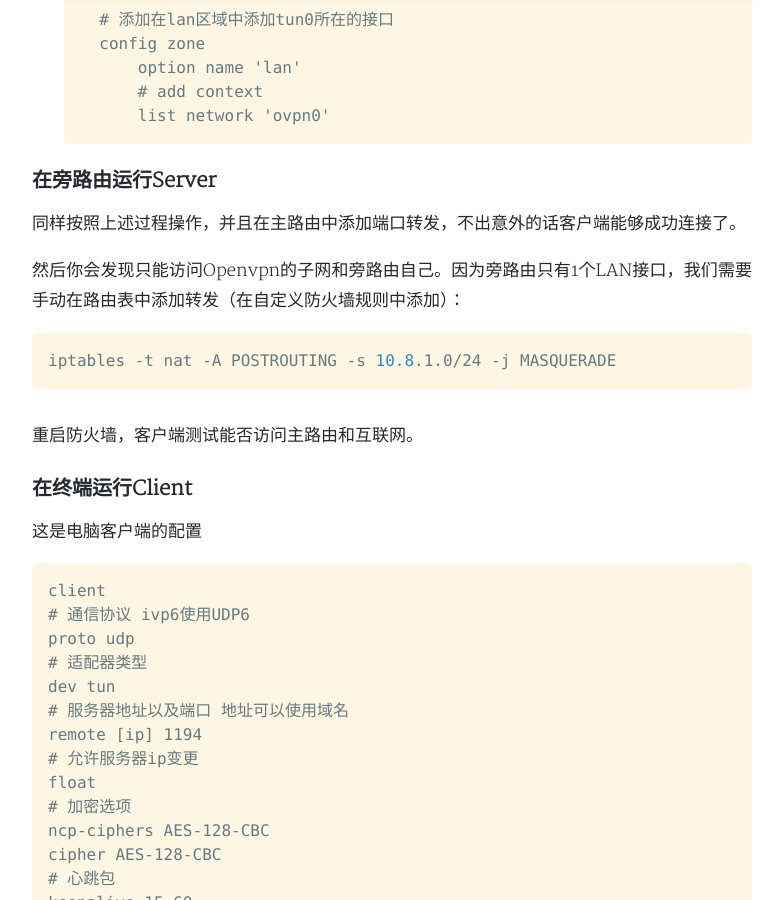
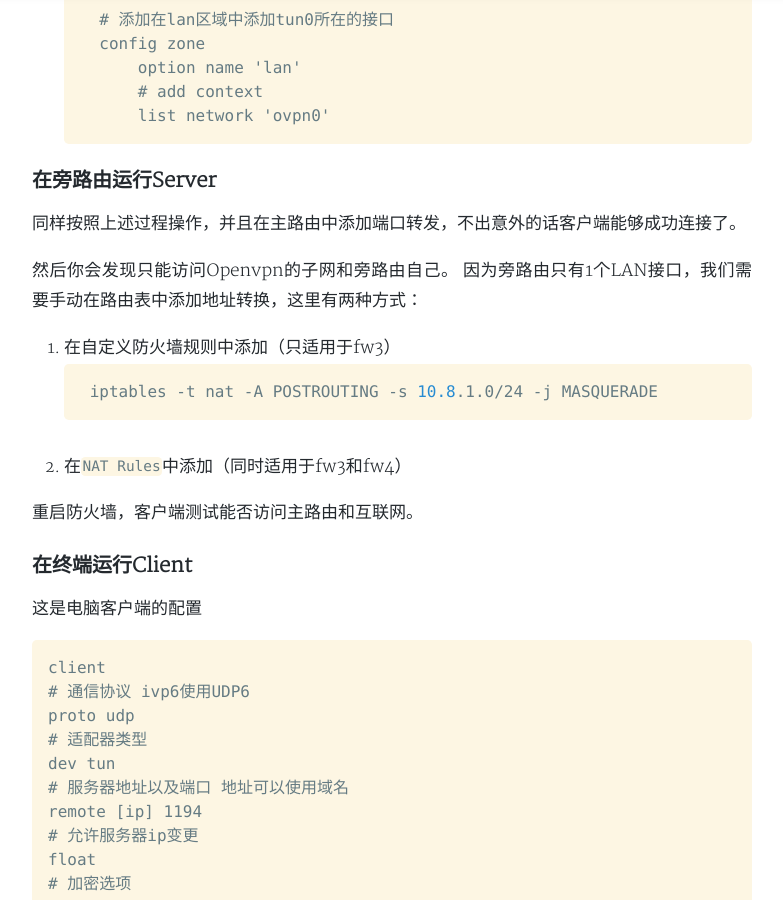
Before and after one commit to lgtm-migrator/echo094.github.io, a Jekyll site: the page built from _posts/2018-09-25-linux-openwrt.md, in a window 1280 px wide and 900 px high, scrolled down 12597 px. Shown: the whole window, without its empty margins (248-1031 px from the left). Built offline with Jekyll 4.4.1, drawn with Linux system fonts in a browser that asks for light colours; nearby versions of some CDN libraries; a style sheet for code colours, icons or effects is not loaded.

Commit message:
Update 2018-09-25-linux-openwrt.md

````diff
--- a/_posts/2018-09-25-linux-openwrt.md
+++ b/_posts/2018-09-25-linux-openwrt.md
@@ -545,11 +545,16 @@ OpenWrt官网的文档：[点我](https://openwrt.org/docs/guide-user/services/v
 
 同样按照上述过程操作，并且在主路由中添加端口转发，不出意外的话客户端能够成功连接了。
 
-然后你会发现只能访问Openvpn的子网和旁路由自己。因为旁路由只有1个LAN接口，我们需要手动在路由表中添加转发（在自定义防火墙规则中添加）：
+然后你会发现只能访问Openvpn的子网和旁路由自己。
+因为旁路由只有1个LAN接口，我们需要手动在路由表中添加地址转换，这里有两种方式：
 
-```bash
-iptables -t nat -A POSTROUTING -s 10.8.1.0/24 -j MASQUERADE
-```
+1. 在自定义防火墙规则中添加（只适用于fw3）
+
+    ```bash
+    iptables -t nat -A POSTROUTING -s 10.8.1.0/24 -j MASQUERADE
+    ```
+
+2. 在`NAT Rules`中添加（同时适用于fw3和fw4）
 
 重启防火墙，客户端测试能否访问主路由和互联网。
 
````
